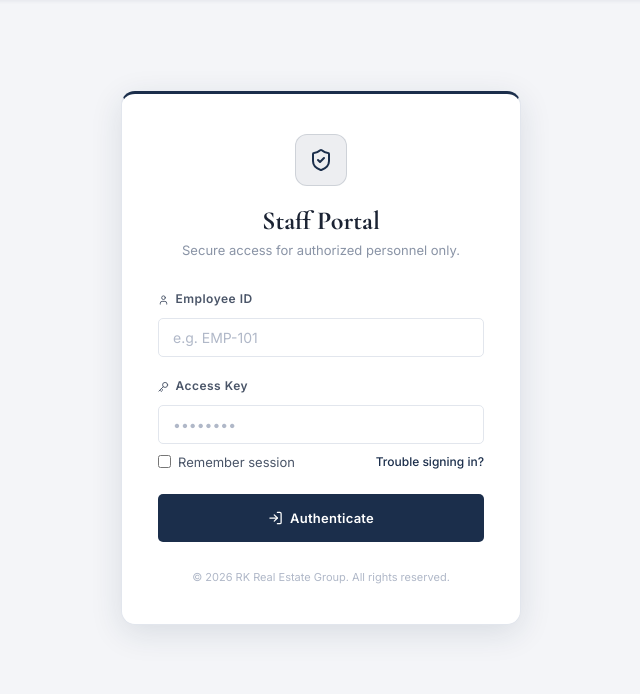
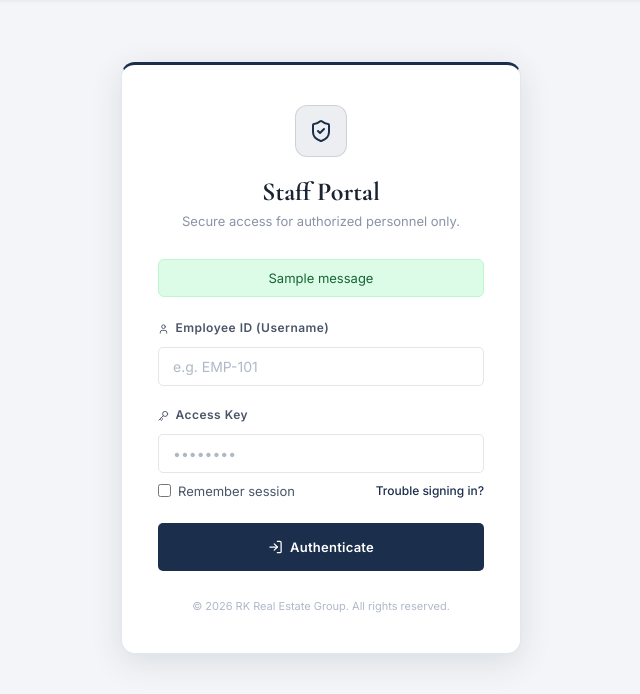
Before and after one commit to kamal69/my-website, a Django app: page /admin-login/ in a window 1280 px wide. Shown: the part 62-756 px from the top of the page, without its empty margins (319-959 px from the left). Run offline with Django 5.2, Linux system fonts and the light colour scheme; one stand-in notice (Sample message) is shown.

Commit message:
Please provide the code changes or file summaries so I can generate the commit message for you.

```diff
--- a/mywebsite/templates/admin_login.html
+++ b/mywebsite/templates/admin_login.html
@@ -69,13 +69,22 @@
       <p style="font-size:13px;color:var(--text-muted);">Secure access for authorized personnel only.</p>
     </div>
 
-    <form action="{% url 'dashboard' %}" method="get">
+    {% if messages %}
+      {% for message in messages %}
+        <div style="padding: 10px; border-radius: 6px; font-size: 13px; margin-bottom: 20px; text-align: center; {% if message.tags == 'error' %}background: #fee2e2; color: #991b1b; border: 1px solid #fecaca;{% else %}background: #dcfce7; color: #166534; border: 1px solid #bbf7d0;{% endif %}">
+          {{ message }}
+        </div>
+      {% endfor %}
+    {% endif %}
+
+    <form action="{% url 'admin_login' %}" method="post">
+      {% csrf_token %}
       <div class="form-group" style="margin-bottom: 18px;">
         <label>
           <i data-lucide="user" style="width: 11px; display: inline; vertical-align: middle; margin-right: 3px;"></i>
-          Employee ID
+          Employee ID (Username)
         </label>
-        <input type="text" name="admin_id" placeholder="e.g. EMP-101" required>
+        <input type="text" name="username" placeholder="e.g. EMP-101" required>
       </div>
 
       <div class="form-group" style="margin-bottom: 10px;">
```
Also changed, not shown: mainapp/views.py (+14 -0 lines).
